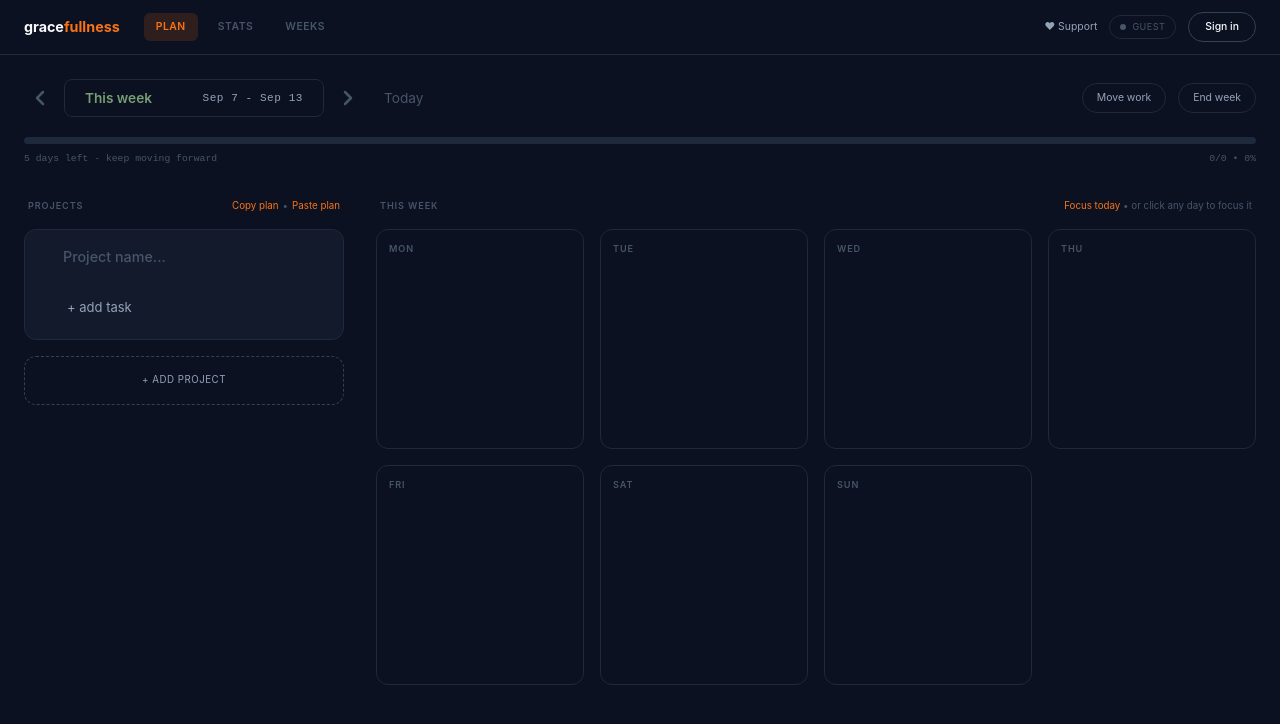
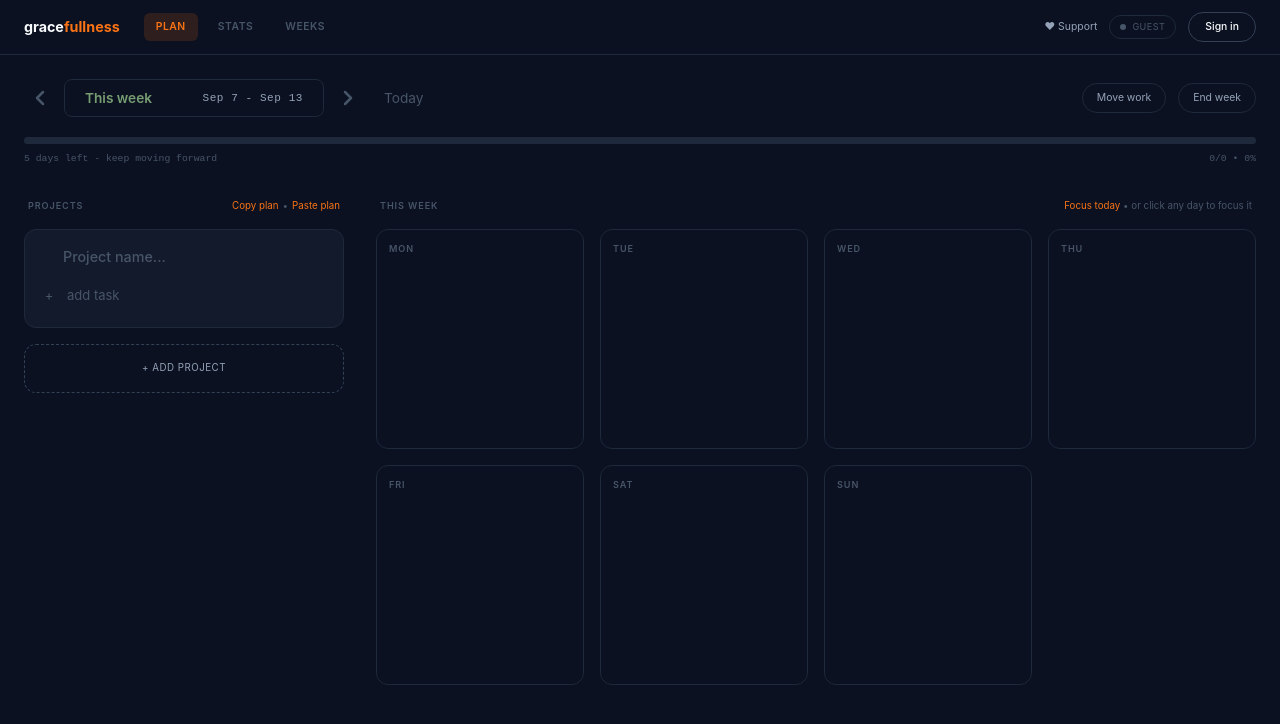
Before and after one commit to rhemaa0123/task-planner, a React (Vite) app: page / in a window 1280 px wide. Both pictures are taken after a click on the button "+ ADD PROJECT". Shown: the top 724 px of the page. Built offline with nearby package versions, Linux system fonts and the light colour scheme.

Commit message:
add-task alignment fixes

```diff
--- a/src/components/WeeklyPlan/ProjectsSidebar.jsx
+++ b/src/components/WeeklyPlan/ProjectsSidebar.jsx
@@ -189,9 +189,12 @@ export function ProjectsSidebar() {
                   onDelete={deleteTask}
                 />
               ))}
+
+              <button className="add-task-btn" onClick={() => handleAddTask(p.id)}>
+                <span className="add-task-plus">+</span>
+                <span>add task</span>
+              </button>
             </div>
-
-            <button className="add-task-btn" onClick={() => handleAddTask(p.id)}>+ add task</button>
           </div>
         )
       })}
--- a/src/style.css
+++ b/src/style.css
@@ -498,16 +498,32 @@ input[type="text"].task-name-input {
   margin-top: 4px;
 }
 
+/* Mirrors .task-item box exactly so adding a task just pushes this row down */
 .add-task-btn {
+  display: flex;
+  align-items: center;
+  gap: 10px;
+  width: 100%;
   background: transparent;
   border: none;
-  color: var(--ink-soft);
+  color: var(--ink-faint);
   text-align: left;
   font-size: 1rem;
   line-height: 1.5;
-  padding: 6px 0 6px 26px;
+  padding: 6px 0;
+  transform-origin: left center;
+  transition: color 0.15s ease, transform 0.15s ease;
 }
-.add-task-btn:hover { color: var(--ink); }
+.add-task-plus {
+  width: 16px;
+  flex-shrink: 0;
+  display: grid;
+  place-items: center;
+}
+.add-task-btn:hover {
+  color: var(--ink-soft);
+  transform: scale(1.04);
+}
 
 .add-project-dashed {
   background: transparent;
```
